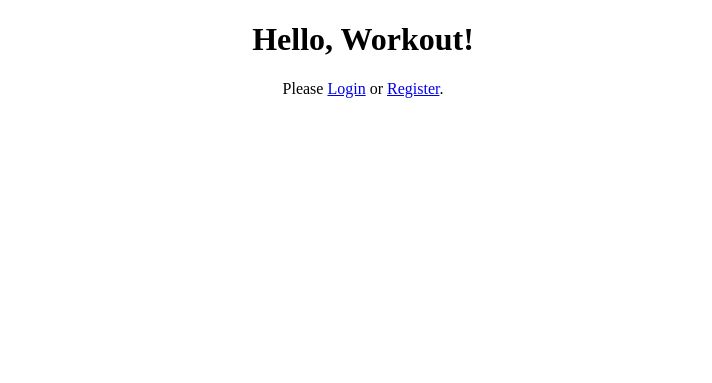
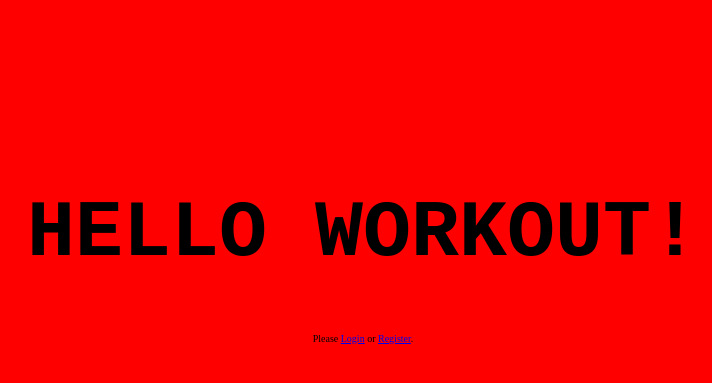
Before and after one commit to immanuella1/workoutplan, a Flask app: page / in a window 1280 px wide. Shown: the top 383 px of the page, without its empty margins (277-989 px from the left). Run offline with Flask 3, Linux system fonts and the light colour scheme.

Commit message:
continued frontend

```diff
--- a/app/static/style.css
+++ b/app/static/style.css
@@ -1,8 +1,17 @@
+body{
+   font-size: 10px;
+}
+.main_page{
+   background-color: beige;
+   background-color: red;
+}
 .center_main{
    text-align: center;
+   padding-top: 10%;
 }
 
-
-/*body{
-   color : red;
-}*/
+.heading_style{
+   font-style: normal ;
+   font-family: 'Courier New','Franklin Gothic Medium', 'Arial Narrow', Arial, sans-serif;
+   font-size: 4em;
+}
--- a/app/templates/index.html
+++ b/app/templates/index.html
@@ -6,10 +6,11 @@
     <link rel="stylesheet" type="text/css" href="{{ url_for('static', filename='style.css') }}">
 
   </head>
-  <body>
-    <div class="center_main">
-    <h1>Hello, Workout!</h1>
-
+  <body class="main_page">
+    <div class="center_main" >
+      <div class="heading_style">
+    <h1>HELLO WORKOUT!</h1>
+      </div>
     {% if current_user.is_authenticated %}
       <p><a href="{{ url_for('auth.daily_checkin') }}">Daily Check-In</a></p>
       <p><a href="{{ url_for('auth.checkin_history') }}">Check-In History</a></p>
```
